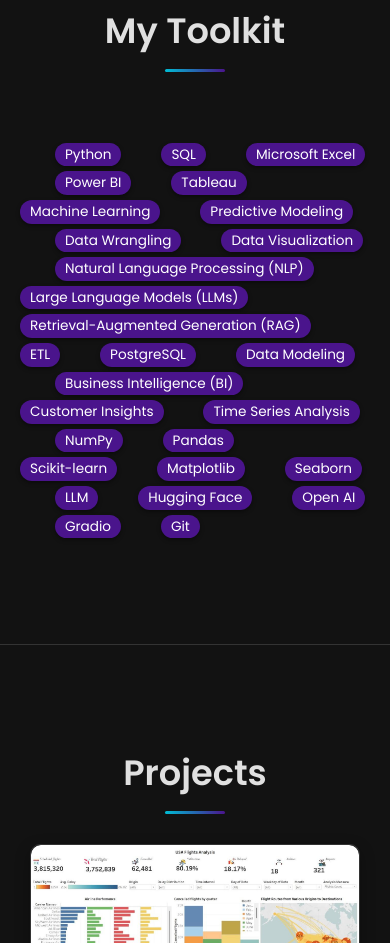
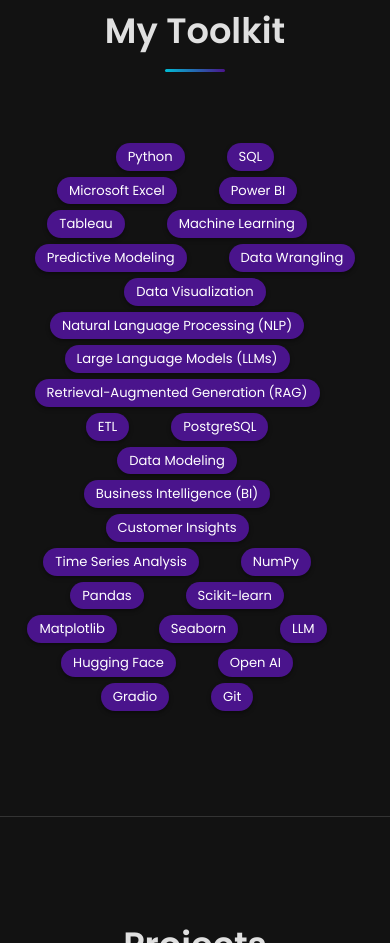
Before and after one commit to nic-stack/NicoletteMtisi, a plain HTML site: page index.html in a window 390 px wide. Shown: the part 4633-5576 px from the top of the page. Drawn offline with Linux system fonts and the light colour scheme.

Commit message:
Update main.css

```diff
--- a/css/main.css
+++ b/css/main.css
@@ -389,23 +389,23 @@ main section:last-child {
 .skills-container {
     display: flex;
     flex-wrap: wrap;
-    justify-content: flex-start; /* Changed to flex-start to pack skills to the left */
-    gap: 5px; /* Adjusted gap for better visual balance with increased size */
+    justify-content: center; /* Set to center for the desired alignment */
+    gap: 8px; /* Adjusted gap for better visual balance */
     margin-top: 15px; /* Slightly reduced top margin */
-    /* Removed max-width to allow it to fill the parent section's width more naturally */
-    margin-left: auto; /* Keep auto margins for potential centering if content is smaller than parent */
+    max-width: 900px; /* Reintroduced a reasonable max-width to control wrapping */
+    margin-left: auto; /* Centers the container */
     margin-right: auto;
     align-content: flex-start; /* Ensures rows are packed at the start, preventing large vertical gaps */
     align-items: center; /* Aligns items to the center of the cross-axis (vertically within their line) */
-    line-height: 1; /* Tighten line height for less vertical space */
+    line-height: 1.2; /* Slightly increased line height for better readability */
 }
 
 .skill {
     background-color: var(--secondary-color); /* Using secondary color for skills */
     color: #ffffff;
-    padding: 6px 12px; /* Increased padding for a slightly larger tag size */
+    padding: 7px 14px; /* Adjusted padding for a balanced size */
     border-radius: 20px;
-    font-size: 0.9em; /* Increased font size */
+    font-size: 0.88em; /* Adjusted font size for readability */
     font-weight: 500;
     box-shadow: 0 2px 4px var(--shadow-dark);
     transition: background-color 0.3s ease, transform 0.2s ease;
@@ -420,12 +420,12 @@ main section:last-child {
 /* Responsive adjustments for smaller screens */
 @media (max-width: 768px) {
     .skills-container {
-        gap: 5px; /* Maintain small gap on smaller screens */
-        padding: 0 5px; /* Adjust padding to fit more tightly */
+        gap: 6px; /* Slightly smaller gap on smaller screens */
+        padding: 0 10px; /* Adjust padding to fit more tightly */
     }
     .skill {
-        padding: 5px 10px; /* Slightly smaller padding for tags on mobile */
-        font-size: 0.85em; /* Slightly smaller font size on mobile */
+        padding: 6px 12px; /* Adjusted padding for tags on mobile */
+        font-size: 0.82em; /* Adjusted font size on mobile */
     }
 }
 
```
